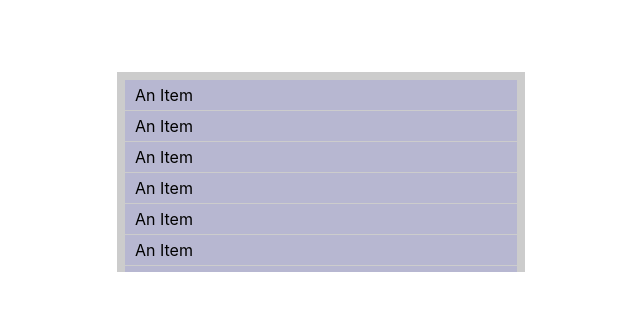
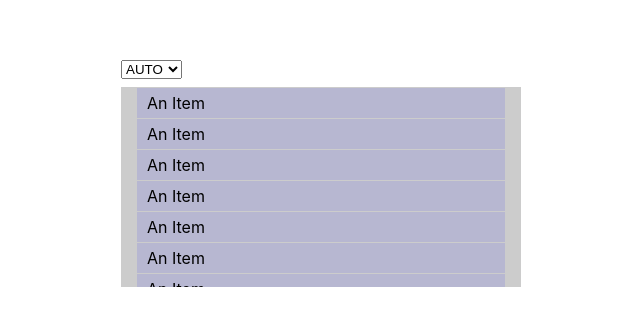
Before and after one commit to amadeus/experiment-cross-platform-scrollers, a React (Create React App) app: page / in a window 1280 px wide. Shown: the part 228-554 px from the top of the page, without its empty margins (319-959 px from the left). Built offline with nearby package versions, Linux system fonts and the light colour scheme.

Commit message:
Beginning refactor of Scroller

```diff
--- a/src/App.js
+++ b/src/App.js
@@ -1,5 +1,6 @@
-import React, {Component} from 'react';
+import React, {useState, useRef, useEffect} from 'react';
 import classNames from 'classnames';
+import Scroller, {ScrollbarSizes} from './Scroller';
 import styles from './App.module.css';
 
 // There are a few various contexts we need to be able to support
@@ -12,22 +13,33 @@ import styles from './App.module.css';
 // * All other browsers - if the custom css scrollbar styles affect the
 // scrollbar within the desired range then we assume it looks correct,
 // otherwise we need to add additional padding to account for the scrollbar
-const padScrollbar = (() => {
-  let el = document.createElement('div');
-  el.className = styles.testStyles;
-  document.body.appendChild(el);
-  const difference = el.offsetWidth - el.clientWidth;
-  const retValue = !(difference > 0 && difference <= 11);
-  document.body.removeChild(el);
-  el = null;
-  return retValue;
-})();
 
-class App extends Component {
-  render() {
+export default () => {
+  const ref = useRef(null);
+  const [size, setSize] = useState(ScrollbarSizes.AUTO);
+
+  useEffect(() => {
+    const {current} = ref;
+    console.log('current imerative api is', current);
+  });
+
   return (
-      <div className={classNames(styles.container, {[styles.padScrollbar]: padScrollbar})}>
-        <div className={styles.padding}>
+    <>
+      <select value={size} onChange={({currentTarget}) => setSize(currentTarget.value)} className={styles.select}>
+        {Object.keys(ScrollbarSizes).map(size => (
+          <option value={size} key={size}>
+            {size}
+          </option>
+        ))}
+      </select>
+      <Scroller
+        ref={ref}
+        className={classNames(styles.container, {
+          [styles.thin]: size === ScrollbarSizes.THIN,
+          [styles.auto]: size === ScrollbarSizes.AUTO,
+        })}
+        type={size}
+        fade>
         <div className={styles.item}>An Item</div>
         <div className={styles.item}>An Item</div>
         <div className={styles.item}>An Item</div>
@@ -52,10 +64,7 @@ class App extends Component {
         <div className={styles.item}>An Item</div>
         <div className={styles.item}>An Item</div>
         <div className={styles.item}>An Item</div>
-        </div>
-      </div>
+      </Scroller>
+    </>
   );
-  }
-}
-
-export default App;
+};
--- a/src/App.module.css
+++ b/src/App.module.css
@@ -1,46 +1,15 @@
 .container {
   width: 400px;
   height: 200px;
-  background-color: rgba(0, 0, 0, 0.2);
-  overflow-y: scroll;
-  display: flex;
-  flex-direction: column;
-
-  /* Firefox Styles */
-  scrollbar-width: thin;
-  scrollbar-color: transparent transparent;
+  background-color: #ccc;
 }
 
-.padding {
-  padding: 7px 0 7px 8px;
+.thin {
+  padding: 8px;
 }
 
-.padScrollbar {
-  padding-right: 8px;
-}
-
-/* Firefox Styles */
-.container:hover {
-  scrollbar-color: rgba(0, 0, 0, 0.2) transparent;
-}
-
-/* Chrome Styles */
-.container::-webkit-scrollbar {
-  width: 8px;
-}
-
-/* Chrome Styles */
-.container::-webkit-scrollbar-thumb {
-  background-clip: padding-box;
-  border: 2px solid transparent;
-  background-color: rgba(0, 0, 0, 0.2);
-  border-radius: 4px;
-  visibility: hidden;
-}
-
-/* Chrome Styles */
-.container:hover::-webkit-scrollbar-thumb {
-  visibility: visible;
+.auto {
+  padding: 0 16px;
 }
 
 .item {
@@ -49,16 +18,6 @@
   margin: 1px 0 1px;
 }
 
-.testStyles {
-  position: absolute;
-  top: -999px;
-  left: -999px;
-  width: 200px;
-  height: 200px;
-  scrollbar-width: thin;
-  overflow: scroll;
+.select {
+  margin-bottom: 8px;
 }
-
-.testStyles::-webkit-scrollbar {
-  width: 8px;
-}
--- /dev/null
+++ b/src/Scroller.js
@@ -0,0 +1,83 @@
+import React, {useState, useRef, useLayoutEffect, useImperativeHandle, forwardRef} from 'react';
+import classNames from 'classnames';
+import styles from './Scroller.module.css';
+
+export const ScrollbarSizes = Object.freeze({
+  NONE: 'NONE',
+  THIN: 'THIN',
+  AUTO: 'AUTO',
+});
+
+const getScrollbarWidth = (() => {
+  const Widths = {};
+  let el = document.createElement('div');
+  let anotherEl = document.createElement('div');
+  anotherEl.style.width = '800px';
+  anotherEl.style.height = '800px';
+  el.appendChild(anotherEl);
+  document.body.appendChild(el);
+
+  // AUTO
+  el.className = classNames(styles.testStyles, styles.auto);
+  Widths[ScrollbarSizes.AUTO] = el.offsetWidth - el.clientWidth;
+
+  // THIN
+  el.className = classNames(styles.testStyles, styles.thin);
+  Widths[ScrollbarSizes.THIN] = el.offsetWidth - el.clientWidth;
+
+  // NONE
+  el.className = classNames(styles.testStyles, styles.none);
+  Widths[ScrollbarSizes.NONE] = el.offsetWidth - el.clientWidth;
+
+  document.body.removeChild(el);
+  el = null;
+  anotherEl = null;
+  console.log('browser detected scrollbar sizes', Widths);
+  return type => Widths[type];
+})();
+
+function cleanupPadding(ref, type) {
+  const {current} = ref;
+  if (current == null) {
+    return;
+  }
+  current.style.paddingRight = '';
+  const computedStyle = window.getComputedStyle(current);
+  const paddingRight = parseInt(computedStyle.getPropertyValue('padding-right'), 10);
+  const scrollbarWidth = getScrollbarWidth(type);
+  current.style.paddingRight = `${Math.max(0, paddingRight - scrollbarWidth)}px`;
+}
+
+function Scroller({children, className, type, fade = false}, ref) {
+  const scroller = useRef(null);
+
+  // Fix side padding
+  useLayoutEffect(() => cleanupPadding(ref, type), [type, className]);
+
+  // Fixes for FF and Edge - bottom padding
+  // const [paddingBottom, setPaddingBottom] = useState(null);
+  // useLayoutEffect(() => {
+  //   const paddingBottom = parseInt(computedStyle.getPropertyValue('padding-bottom'), 10);
+  //   setPaddingBottom(paddingBottom);
+  // })
+
+  // Scroller API - fill out with more features
+  useImperativeHandle(ref, () => ({getScrollerNode: () => scroller.current}), []);
+
+  return (
+    <div
+      ref={scroller}
+      className={classNames(styles.container, className, {
+        [styles.none]: type === ScrollbarSizes.NONE,
+        [styles.thin]: type === ScrollbarSizes.THIN,
+        [styles.auto]: type === ScrollbarSizes.AUTO,
+        [styles.fade]: fade,
+      })}>
+      {children}
+      {/* This is an FF and Edge fix, and not sure if we should include it */}
+      {/* <div className={styles.padding} style={{height: paddingBottom}} /> */}
+    </div>
+  );
+}
+
+export default forwardRef(Scroller);
--- /dev/null
+++ b/src/Scroller.module.css
@@ -0,0 +1,96 @@
+.container {
+  position: relative;
+  overflow-y: scroll;
+  overflow-x: hidden;
+  box-sizing: border-box;
+  background-clip: padding-box;
+
+  scrollbar-color: rgba(0, 0, 0, 0.2) transparent;
+}
+
+.padding {
+  width: 1px;
+  position: absolute;
+  pointer-events: none;
+}
+
+.container::-webkit-scrollbar-track-piece {
+  background-color: transparent;
+}
+
+.container::-webkit-scrollbar-track {
+  background: inherit;
+}
+
+.container::-webkit-scrollbar-thumb {
+  background-clip: padding-box;
+  background-color: rgba(0, 0, 0, 0.2);
+}
+
+.container::-webkit-scrollbar-button {
+  width: 0;
+  height: 0;
+}
+.container::-webkit-scrollbar-corner {
+  width: 0;
+  height: 0;
+}
+
+.testStyles {
+  position: absolute;
+  top: -999px;
+  left: -999px;
+  width: 400px;
+  height: 400px;
+  overflow-y: scroll;
+}
+
+.fade::-webkit-scrollbar-thumb {
+  visibility: hidden;
+}
+.fade:hover::-webkit-scrollbar-thumb {
+  visibility: visible;
+}
+
+.fade {
+  scrollbar-color: transparent transparent;
+  /* may not be worth Edge support since it becomes chromium soon */
+  /* -ms-overflow-style: none; */
+}
+.fade:hover {
+  scrollbar-color: rgba(0, 0, 0, 0.2) #ccc;
+  /* -ms-overflow-style: scrollbar; */
+}
+
+.auto {
+  scrollbar-width: auto;
+}
+
+.auto::-webkit-scrollbar {
+  width: 16px;
+  /* height: 16px; */
+}
+.auto::-webkit-scrollbar-thumb {
+  border: 4px solid transparent;
+  border-radius: 8px;
+}
+
+.none {
+  scrollbar-width: none;
+}
+.none::-webkit-scrollbar {
+  width: 0;
+}
+
+.thin {
+  scrollbar-width: thin;
+}
+.thin::-webkit-scrollbar {
+  width: 8px;
+  /* height: 8px; */
+}
+.thin::-webkit-scrollbar-thumb {
+  width: 4px;
+  border-radius: 4px;
+  border: 2px solid transparent;
+}
```
Lines whose indentation alone changed are shown as unchanged.
